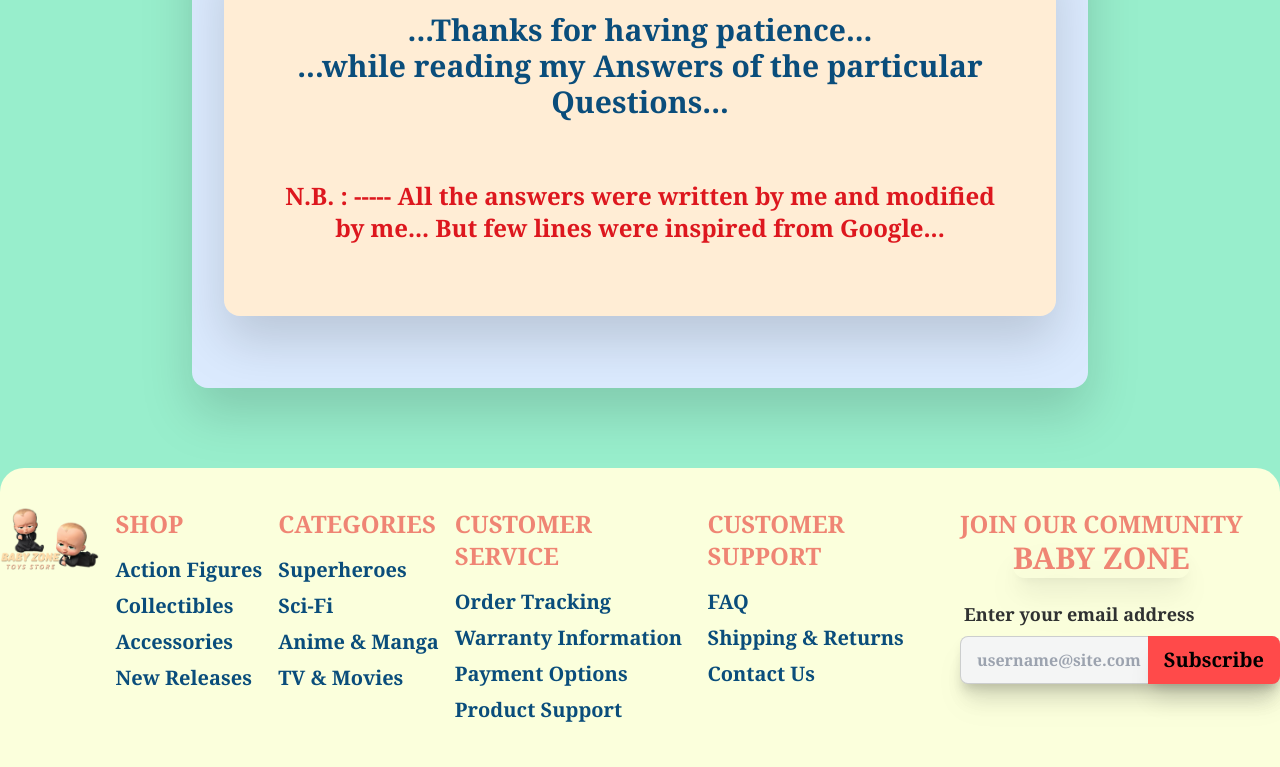
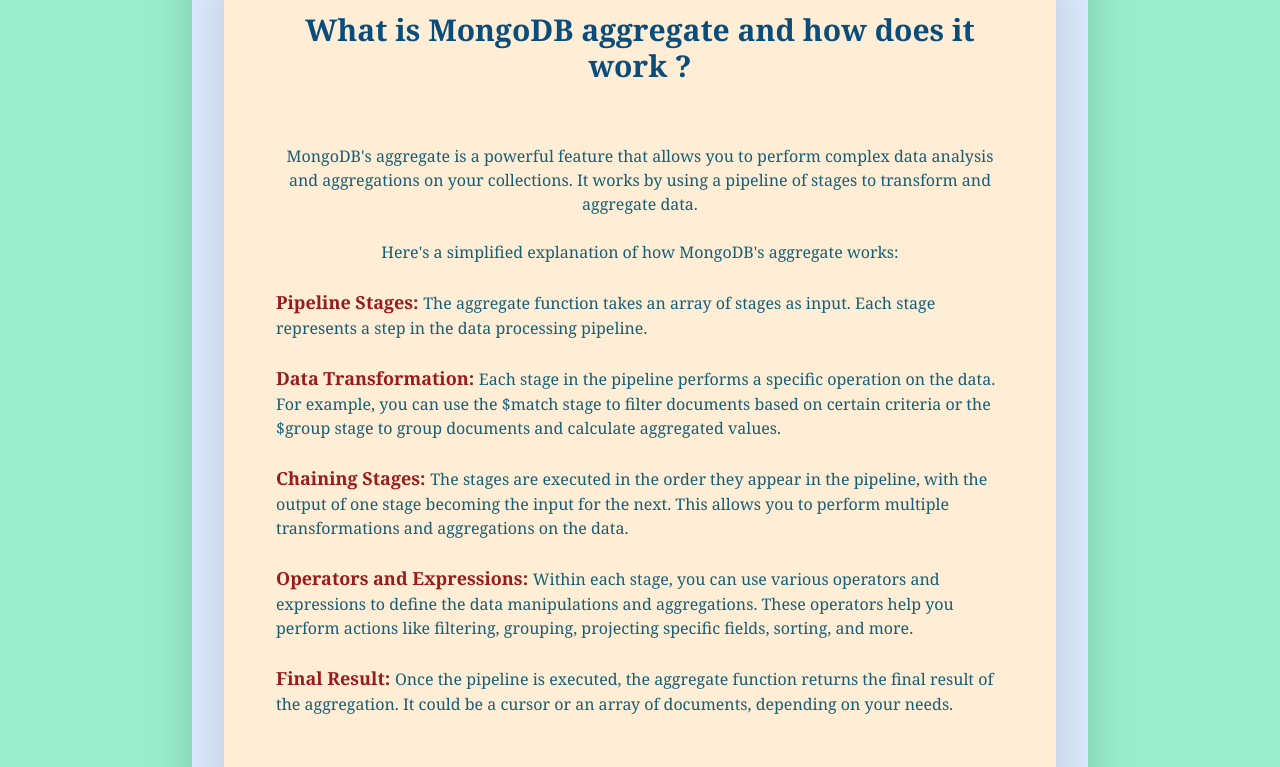
Before and after one commit to smarmaan/Baby-zone-client, a React (Vite) app: page /blog in a window 1280 px wide. Shown: the part 5060-5827 px from the top of the page. Built offline with nearby package versions, Linux system fonts and the light colour scheme; no server answers.

Commit message:
Blog question 4 added..

```diff
--- a/src/Pages/Blog/Blog.jsx
+++ b/src/Pages/Blog/Blog.jsx
@@ -345,8 +345,79 @@
 
  */}
 
-        {/* What is MongoDB aggregate and how does it work */}
+        <section className="mt-5 w-[100%] bg-orange-100 gap-9 p-8 mx-auto rounded-2xl drop-shadow-2xl mb-10">
+          <h1 className="font-bold text-3xl text-center mb-5 p-5 pt-5 mt-4">
+            What is MongoDB aggregate and how does it work ?
+          </h1>
 
+          <p className="text-justify  md:text-center text-cyan-800 font-medium mb-7 pb-10 p-5">
+            MongoDB&#39;s aggregate is a powerful feature that allows you to
+            perform complex data analysis and aggregations on your collections.
+            It works by using a pipeline of stages to transform and aggregate
+            data.
+            <br />
+            <br />
+            Here&#39;s a simplified explanation of how MongoDB&#39;s aggregate
+            works:
+            <br />
+            <br />
+            <div className="text-left">
+              {" "}
+              <span className="text-lg font-bold text-red-800">
+                Pipeline Stages: {""}
+              </span>
+              The aggregate function takes an array of stages as input. Each
+              stage represents a step in the data processing pipeline.
+              <br />
+              <br />{" "}
+              <span className="text-lg font-bold text-red-800">
+                Data Transformation:{" "}
+              </span>
+              Each stage in the pipeline performs a specific operation on the
+              data. For example, you can use the $match stage to filter
+              documents based on certain criteria or the $group stage to group
+              documents and calculate aggregated values.
+              <br />
+              <br />{" "}
+              <span className="text-lg font-bold text-red-800">
+                Chaining Stages:{" "}
+              </span>
+              The stages are executed in the order they appear in the pipeline,
+              with the output of one stage becoming the input for the next. This
+              allows you to perform multiple transformations and aggregations on
+              the data.
+              <br />
+              <br />{" "}
+              <span className="text-lg font-bold text-red-800">
+                Operators and Expressions:{" "}
+              </span>
+              Within each stage, you can use various operators and expressions
+              to define the data manipulations and aggregations. These operators
+              help you perform actions like filtering, grouping, projecting
+              specific fields, sorting, and more.
+              <br />
+              <br />{" "}
+              <span className="text-lg font-bold text-red-800">
+                Final Result:{" "}
+              </span>
+              Once the pipeline is executed, the aggregate function returns the
+              final result of the aggregation. It could be a cursor or an array
+              of documents, depending on your needs.
+            </div>
+            <br />
+            <br />
+            In summary, MongoDB&#39;s aggregate is a feature that lets you
+            process and analyze your data using a series of stages. Each stage
+            performs a specific operation, and the output of one stage serves as
+            the input for the next. By chaining stages together and using
+            operators, you can transform and aggregate data to obtain the
+            desired results.
+            <br />
+            <br />
+            --------------------
+            <strong className="font-bold text-lg text-red-800"></strong>
+          </p>
+        </section>
         {/*
 
 
```
